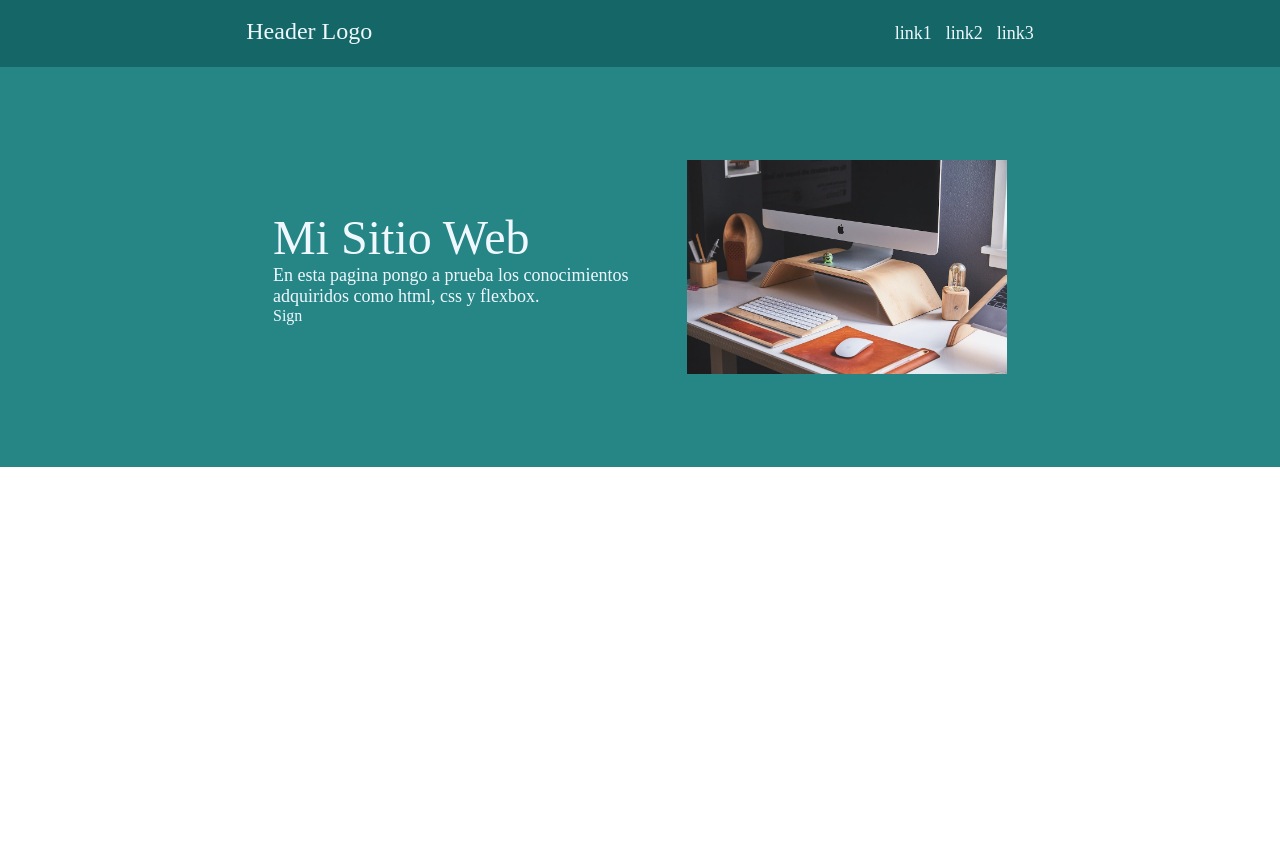
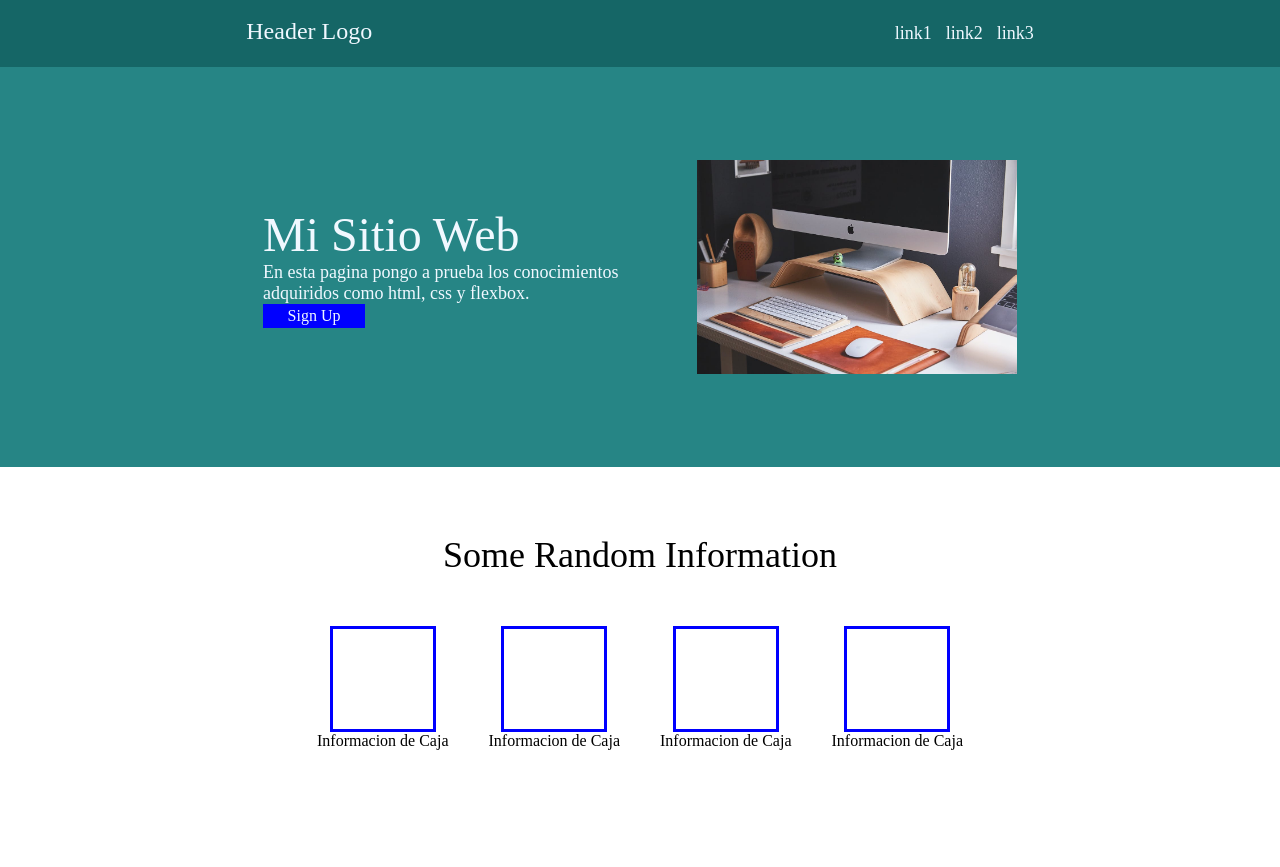
Before and after one commit to ArizagaFlorencia/Sitio-Web, a plain HTML site: page index.html in a window 1280 px wide. Before the commit the page ends 800 px from the top, so only its background shows below. Drawn offline with Linux system fonts and the light colour scheme.

Commit message:
add index.html and style.css

```diff
--- a/index.html
+++ b/index.html
@@ -22,13 +22,58 @@
         <div class="container">
 
             <div class="section1">
+
                 <div class="informacion">
                     <div class="tituloInfo">Mi Sitio Web</div>
                     <div class="textoInfo">En esta pagina pongo a prueba los conocimientos adquiridos como html, css y flexbox.</div>
-                    <div class="buttom">Sign</div>
+                    <div class="buttom">Sign Up</div>
                 </div>
 
                 <img src="./Imagenes/computadora.jpeg">
+            </div>
+
+            <div class="section2">
+
+                <div class="randomInfo">
+                    Some Random Information
+                </div>
+
+                <div class="info">
+
+                    <div class="cajasInfo">
+                        <div class="cajas">
+                        </div>
+                        <div class="infoCaja">
+                            Informacion de Caja
+                        </div>
+                    </div>
+
+                    <div class="cajasInfo">
+                        <div class="cajas">
+                        </div>
+                        <div class="infoCaja">
+                            Informacion de Caja
+                        </div>
+                    </div>
+
+                    <div class="cajasInfo">
+                        <div class="cajas">
+                        </div>
+                        <div class="infoCaja">
+                            Informacion de Caja
+                        </div>
+                    </div>
+
+                    <div class="cajasInfo">
+                        <div class="cajas">
+                        </div>
+                        <div class="infoCaja">
+                            Informacion de Caja
+                        </div>
+                    </div>
+
+                </div>
+
             </div>
 
         </div>
--- a/style.css
+++ b/style.css
@@ -40,7 +40,7 @@ img {
     align-items: center;
     height: 400px;
     background-color: rgb(38, 133, 133);
-    gap:30px;
+    gap:50px;
 }
 
 .informacion {
@@ -55,3 +55,43 @@ img {
 .textoInfo {
     font-size: 18px;
 }
+
+.buttom {
+    background-color: blue;
+    width: 25%;
+    padding: 3px;
+    text-align: center;
+}
+
+.cajas {
+    border: solid 3px blue;
+    width: 100px;
+    height: 100px;
+}
+
+.section2 {
+    display: flex;
+    flex-direction: column;
+    justify-content: center;
+    height: 400px;
+}
+
+.randomInfo {
+    text-align: center;
+    font-size: 36px;
+}
+
+.info {
+    display: flex;
+    justify-content: center;
+    align-items: center;
+    gap: 40px;
+    padding: 50px;
+}
+
+.cajasInfo {
+    display: flex;
+    flex-direction: column;
+    justify-content: center;
+    align-items: center;
+}
```
